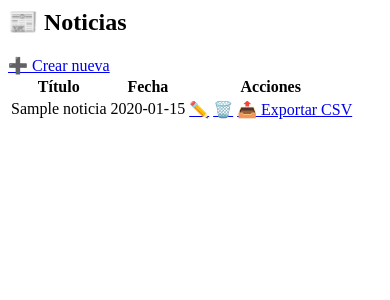
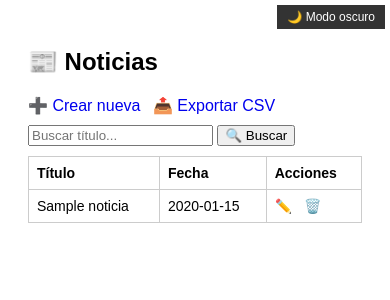
Before and after one commit to luisitoys12/habbo-speed-cms, a PHP site: page /admin/noticias/index.php in a window 390 px wide. Shown: the top 300 px of the page. Run offline with PHP 8.4, Linux system fonts and the light colour scheme; tables that the repository leaves empty hold one stand-in row (values such as "Sample post").

Commit message:
Update index.php

```diff
--- a/admin/noticias/index.php
+++ b/admin/noticias/index.php
@@ -1,22 +1,56 @@
 <?php
 require_once '../../config/database.php';
 session_start();
-$result = $conn->query("SELECT * FROM noticias ORDER BY fecha DESC");
+
+$buscar = isset($_GET['buscar']) ? $_GET['buscar'] : '';
+$sql = "SELECT * FROM noticias WHERE titulo LIKE '%$buscar%' ORDER BY fecha DESC";
+$result = $conn->query($sql);
 ?>
+
+<!DOCTYPE html>
+<html lang="es">
+<head>
+  <meta charset="UTF-8">
+  <title>Noticias — Admin</title>
+  <meta name="viewport" content="width=device-width, initial-scale=1.0">
+  <style>
+    body { font-family: sans-serif; padding: 20px; }
+    table { width: 100%; border-collapse: collapse; margin-top: 10px; }
+    th, td { border: 1px solid #ccc; padding: 8px; text-align: left; }
+    a { margin-right: 8px; text-decoration: none; }
+    .dark-mode { background-color: #121212; color: #eee; }
+    .dark-mode table { border-color: #444; }
+    .toggle-dark { position: fixed; top: 10px; right: 10px; padding: 5px 10px; background: #333; color: #fff; border: none; cursor: pointer; }
+    @media (max-width: 600px) {
+      table, th, td { font-size: 14px; }
+      .toggle-dark { top: 5px; right: 5px; font-size: 12px; }
+    }
+  </style>
+</head>
+<body>
+  <button class="toggle-dark" onclick="document.body.classList.toggle('dark-mode')">🌙 Modo oscuro</button>
 
   <h2>📰 Noticias</h2>
   <a href="crear.php">➕ Crear nueva</a>
+  <a href="exportar.php">📤 Exportar CSV</a>
+
+  <form method="GET" style="margin-top: 10px;">
+    <input type="text" name="buscar" placeholder="Buscar título..." value="<?= htmlspecialchars($buscar) ?>">
+    <button type="submit">🔍 Buscar</button>
+  </form>
+
   <table>
     <tr><th>Título</th><th>Fecha</th><th>Acciones</th></tr>
     <?php while ($n = $result->fetch_assoc()): ?>
       <tr>
-      <td><?php echo $n['titulo']; ?></td>
-      <td><?php echo $n['fecha']; ?></td>
+        <td><?= htmlspecialchars($n['titulo']) ?></td>
+        <td><?= $n['fecha'] ?></td>
         <td>
-        <a href="editar.php?id=<?php echo $n['id']; ?>">✏️</a>
-        <a href="eliminar.php?id=<?php echo $n['id']; ?>">🗑️</a>
-        <a href="exportar.php">📤 Exportar CSV</a>
+          <a href="editar.php?id=<?= $n['id'] ?>">✏️</a>
+          <a href="eliminar.php?id=<?= $n['id'] ?>">🗑️</a>
         </td>
       </tr>
     <?php endwhile; ?>
   </table>
+</body>
+</html>
```
Lines whose indentation alone changed are shown as unchanged.
